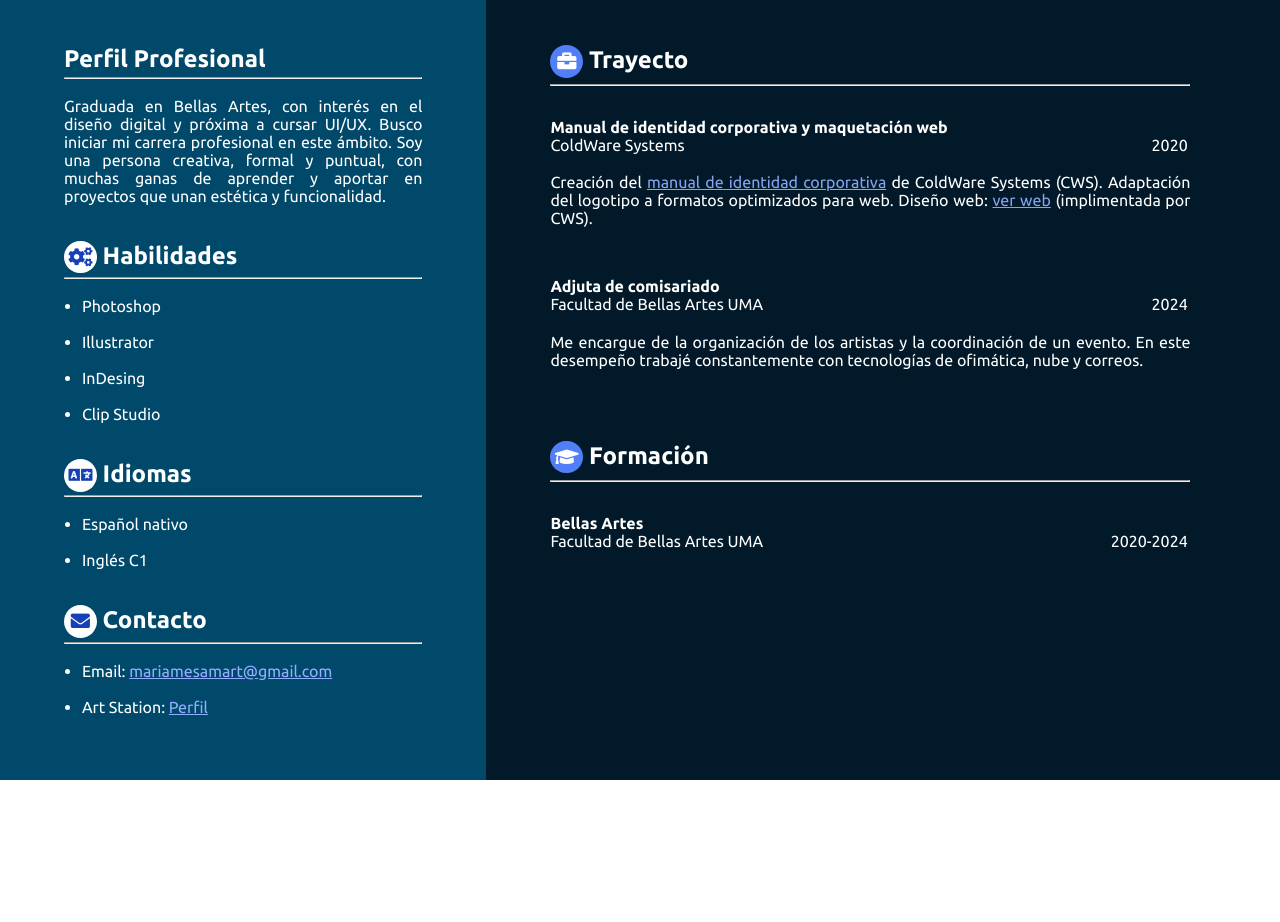
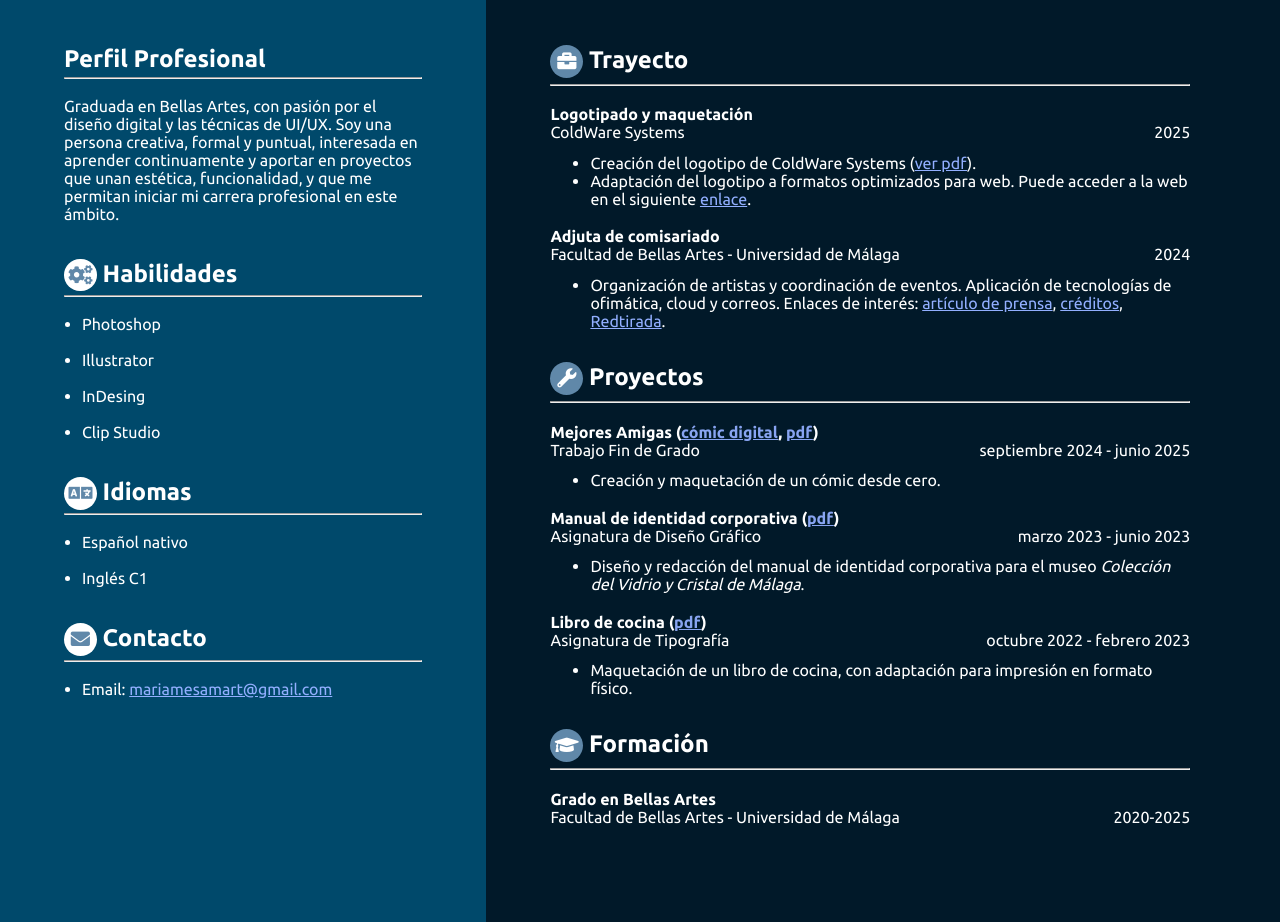
Before and after one commit to amrria/Curriculum, a plain HTML site: page index.html in a window 1280 px wide. Shown: the part 329-1251 px from the top of the page. Before the commit the page ends 1109 px from the top, so only its background shows below. Drawn offline with Linux system fonts and the light colour scheme.

Commit message:
Improving style and content

```diff
--- a/index.html
+++ b/index.html
@@ -1,12 +1,14 @@
 <!DOCTYPE html>
 <html lang="es">
+
 <head>
     <meta charset="UTF-8">
     <meta name="viewport" content="width=device-width, initial-scale=1.0">
     <title>Curriculum Vitae</title>
-    <link rel="stylesheet" href="style.css">
+    <link rel="stylesheet" href="styles.css">
     <link rel="stylesheet" href="https://cdnjs.cloudflare.com/ajax/libs/font-awesome/5.15.4/css/all.min.css">
 </head>
+
 <body>
     <div class="container">
         <div class="cabecera">
@@ -23,7 +25,10 @@
                 <hr>
                 <br>
                 <p class="carta_presentacion">
-                    Graduada en Bellas Artes, con interés en el diseño digital y próxima a cursar UI/UX. Busco iniciar mi carrera profesional en este ámbito. Soy una persona creativa, formal y puntual, con muchas ganas de aprender y aportar en proyectos que unan estética y funcionalidad.
+                    Graduada en Bellas Artes, con pasión por el diseño digital y las técnicas de UI/UX. Soy una persona
+                    creativa, formal y puntual, interesada en aprender continuamente y aportar en proyectos que unan
+                    estética, funcionalidad, y que me permitan iniciar
+                    mi carrera profesional en este ámbito.
                 </p>
                 <br>
                 <br>
@@ -57,38 +62,110 @@
                 <ul>
                     <li>Email: <a href="mailto:mariamesamart@gmail.com">mariamesamart@gmail.com</a></li>
                     <br>
-                    <li>Art Station: <a href="#">Perfil</a></li>
                 </ul>
 
             </section>
             <section class="experiencia">
+                <div class="experiencia-element">
+                    <h3> <i class="fas fa-briefcase"></i> Trayecto</h3>
+                    <hr>
+                    <div class="experiencia-element-content">
+                        <div class="experiencia-item">
+                            <h4>Logotipado y maquetación</h4>
+                            <div class="course-info">
+                                <div class="nombre_empresa">ColdWare Systems</div>
+                                <div class="año_puesto">2025</div>
+                            </div>
+                            <ul class="descripcion_puesto">
+                                <li>Creación del logotipo de ColdWare Systems (<a href="resources/logos.pdf"
+                                        target="_blank">ver
+                                        pdf</a>).</li>
+                                <li>Adaptación del logotipo a formatos optimizados para web. Puede acceder a la web en
+                                    el
+                                    siguiente <a href="https://www.coldware-systems.com" target="_blank">enlace</a>.
+                                </li>
+                            </ul>
+                        </div>
+                        <div class="experiencia-item">
+                            <h4>Adjuta de comisariado</h4>
+                            <div class="course-info">
+                                <div class="nombre_empresa">Facultad de Bellas Artes - Universidad de Málaga</div>
+                                <div class="año_puesto">2024</div>
+                            </div>
+                            <ul class="descripcion_puesto">
+                                <li>Organización de artistas y coordinación de eventos. Aplicación de tecnologías de
+                                    ofimática,
+                                    cloud y correos. Enlaces de interés: <a
+                                        href="https://www.uma.es/sala-de-prensa/noticias/redtirada-nueva-muestra-en-la-sala-de-exposiciones-del-rectorado-de-la-uma/"
+                                        target="_blank">artículo de prensa</a>, <a href="" target="_blank">créditos</a>,
+                                    <a href="https://www.umaeditorial.uma.es/libro/redtirada_2688/"
+                                        target="_blank">Redtirada</a>.
+                                </li>
+                            </ul>
+                        </div>
 
-                <h3> <i class="fas fa-briefcase"></i>  Trayecto</h3>
-                <hr>
-                <h4>Manual de identidad corporativa y maquetación web</h4>
-                <div class="nombre_empresa">ColdWare Systems</div>
-                <div class="año_puesto">2020</div>
-                <p class="descripcion_puesto">Creación del <a href="resources/manual de identidad CWS.pdf">manual de identidad corporativa</a> de ColdWare Systems (CWS). Adaptación del logotipo a formatos optimizados para web. Diseño web: <a href="https://www.coldware-systems.com">ver web</a> (implimentada por CWS).</p>
-                <br>
-                <h4>Adjuta de comisariado</h4>
-                <div class="nombre_empresa">Facultad de Bellas Artes UMA</div>
-                <div class="año_puesto">2024</div>
-                <p class="descripcion_puesto">Me encargue de la organización de los artistas y la coordinación de un evento. En este desempeño trabajé constantemente con tecnologías de ofimática, nube y correos.</p>
-                <br>
-
-                <br>
-                <br>
-                <br>
-
-                <h3><i class="fas fa-graduation-cap"></i>  Formación</h3>
-                <hr>
-                <h4>Bellas Artes</h4>
-                <div class="nombre_empresa">Facultad de Bellas Artes UMA</div>
-                <div class="año_puesto">2020-2024</div>
-                <br>
-
+                    </div>
+                </div>
+                <div class="experiencia-element">
+                    <h3><i class="fas fa-wrench"></i> Proyectos</h3>
+                    <hr>
+                    <div class="experiencia-element-content">
+                        <div class="experiencia-item">
+                            <h4>Mejores Amigas
+                                (<a href="https://heyzine.com/flip-book/a0c487e6d7.html" target="_blank">cómic digital</a>,
+                                <a href="https://drive.google.com/file/d/1E2uiRnr90JCQ1JwA0MlqMx2DyCh2tHNv/view?usp=sharing" target="_blank">pdf</a>)
+                            </h4>
+                            <div class="course-info">
+                                <div class="nombre_empresa">Trabajo Fin de Grado</div>
+                                <div class="año_puesto">septiembre 2024 - junio 2025</div>
+                            </div>
+                            <ul class="descripcion_puesto">
+                                <li> Creación y maquetación de un cómic desde cero.
+                                </li>
+                            </ul>
+                        </div>
+                        <div class="experiencia-item">
+                            <h4>Manual de identidad corporativa (<a href="resources/manual identidad corporativa.pdf"
+                                    target="_blank">pdf</a>)</h4>
+                            <div class="course-info">
+                                <div class="nombre_empresa">Asignatura de Diseño Gráfico</div>
+                                <div class="año_puesto">marzo 2023 - junio 2023</div>
+                            </div>
+                            <ul class="descripcion_puesto">
+                                <li>Diseño y redacción del manual de identidad corporativa para el museo <span
+                                        class="nombre-propio">Colección del Vidrio y Cristal de Málaga</span>.
+                                </li>
+                            </ul>
+                        </div>
+                        <div class="experiencia-item">
+                            <h4>Libro de cocina (<a href="resources/libro.pdf#page=3" target="_blank">pdf</a>)</h4>
+                            <div class="course-info">
+                                <div class="nombre_empresa">Asignatura de Tipografía</div>
+                                <div class="año_puesto">octubre 2022 - febrero 2023</div>
+                            </div>
+                            <ul class="descripcion_puesto">
+                                <li>Maquetación de un libro de cocina, con adaptación para impresión en formato físico.
+                                </li>
+                            </ul>
+                        </div>
+                    </div>
+                </div>
+                <div class="experiencia-element">
+                    <h3><i class="fas fa-graduation-cap"></i> Formación</h3>
+                    <hr>
+                    <div class="experiencia-element-content">
+                        <div class="experiencia-item">
+                            <h4>Grado en Bellas Artes</h4>
+                            <div class="course-info">
+                                <div class="nombre_empresa">Facultad de Bellas Artes - Universidad de Málaga</div>
+                                <div class="año_puesto">2020-2025</div>
+                            </div>
+                        </div>
+                    </div>
+                </div>
             </section>
         </div>
     </div>
 </body>
+
 </html>
--- a/style.css
+++ /dev/null
@@ -1,213 +0,0 @@
-@import url('https://fonts.googleapis.com/css?family=Ubuntu:400,700');
-
-* {
-  margin: 0;
-  padding: 0;
-}
-
-body {
-  background-color: #fff;
-  color: #fff;
-  font-family: 'Ubuntu', sans-serif;
-}
-
-header {
-  text-align: center;
-  background-color: #0034f1;
-}
-
-header h1,
-header h2 {
-  font-weight: normal;
-  line-height: 1;
-}
-
-header h2 {
-  margin-top: 5px;
-  opacity: 0.5;
-}
-
-h1{
-  font-size: 4em;
-}
-
-h2{
-  font-size: 1.5em;
-}
-
-
-h3{
-  font-size: 1.5em;
-  margin-bottom: 1%;
-}
-
-h4{
-  margin-top: 5%;
-}
-
-a:any-link{
-  color: #88a4f1;
-}
-
-li a:any-link{
-  color: #92afff;
-}
-
-.habilidades i{
-    font-size: 0.8em;
-    color: #1641b6;
-    background: #fff;
-    border-radius: 2em;
-    padding: 2px;
-    width: 1.5em;
-    height: 1.5em;
-    text-align: center;
-    vertical-align: center;
-    line-height: 1.5em;
-}
-
-.experiencia i{
-    font-size: 0.8em;
-    color: #fff;
-    background: #527ef8;
-    border-radius: 2em;
-    padding: 2px;
-    width: 1.5em;
-    height: 1.5em;
-    text-align: center;
-    vertical-align: center;
-    line-height: 1.5em;
-}
-
-
-.container{
-  background-color: #011929;
-  margin: 0 auto;
-   position: relative;
-  z-index: 1;
-}
-
-.cabecera{
-  position: relative;
-}
-
-.cabecera::before {
- content: '';
-  position: absolute;
-  top: 0;
-  left: 0;
-  width: 100%;
-  height: 100%;
-  background-image: url('img/fondo_cabecera_cv.png'); /* Reemplaza 'ruta_de_la_imagen.jpg' con la ruta de tu imagen */
-  background-size: cover;
-  background-repeat: no-repeat;
-  opacity: 0.3; /* Opacidad del 50% para la imagen de fondo */
-  z-index: -1; /* Coloca el pseudo-elemento detrás del contenido del contenedor */
-}
-
-.contenedor_foto_perfil img{
-  width: 100%; /* La imagen ocupa el 100% del ancho del contenedor */
-  height: auto; /* Altura automática para mantener la proporción */
-  display: block; /* La imagen se comporta como un bloque para evitar espacio adicional */
-}
-
-.nombre_puesto{
-  display: inline-block;
-  vertical-align: middle;
-  margin-top: 8rem;
-  margin-left: 6rem;
-  margin-bottom: 5rem;
-  text-shadow: 0px 0px 20px rgba(0, 0, 0, 0.5);
-}
-
-.contenido_cv{
-  display: flex;
-  width: 100%;
-}
-
-.habilidades{
-  display: inline-block;
-  vertical-align: top;
-  background-color: #00496b;
-  padding: 5%;
-  width: 28%;
-}
-
-.habilidades ul{
-  margin-left: 5%;
-}
-
-
-.carta_presentacion{
-  text-align: justify;
-}
-
-.grafico {
-  width: 34px; /* Modifica este valor para cambiar el tamaño del gráfico */
-  height: 34px; /* Modifica este valor para cambiar el tamaño del gráfico */
-  position: relative;
-  border-radius: 50%;
-  overflow: hidden;
-  display: inline-block;
-  vertical-align: middle;
-  margin-top: 1%;
-}
-
-.sector {
-  position: absolute;
-  top: 0;
-  left: 50%;
-  width: 50%;
-  height: 100%;
-  transform-origin: left;
-}
-
-#sector1 {
-  transform: rotate(0deg);
-  background-color: #f91c8a; /* Color del sector 1 */
-}
-
-#sector2 {
-  transform: rotate(120deg);
-  background-color: #2d0b7c; /* Color del sector 2 */
-}
-
-#sector3 {
-  transform: rotate(240deg);
-  background-color: #58d1bc; /* Color del sector 3 */
-}
-
-.habilidad{
-  display: inline-block;
-  margin-top: 1%;
-  vertical-align: middle;
-}
-
-.experiencia{
-  display: inline-block;
-  vertical-align: middle;
-  padding: 5%;
-  width: 50%;
-}
-
-.experiencia h3{
-  text-align: left;
-}
-
-.nombre_empresa{
-  display: inline-block;
-    vertical-align: top;
-    width: 50%;
-}
-
-.año_puesto{
-  display: inline-block;
-    vertical-align: top;
-    text-align: right;
-    width: 49%;
-}
-
-.descripcion_puesto{
-  margin-top:3%;
-  text-align: justify;
-}
--- /dev/null
+++ b/styles.css
@@ -0,0 +1,229 @@
+@import url('https://fonts.googleapis.com/css?family=Ubuntu:400,700');
+
+* {
+  margin: 0;
+  padding: 0;
+}
+
+body {
+  background-color: #fff;
+  color: #fff;
+  font-family: 'Ubuntu', sans-serif;
+}
+
+header {
+  text-align: center;
+  background-color: #0034f1;
+}
+
+header h1,
+header h2 {
+  font-weight: normal;
+  line-height: 1;
+}
+
+header h2 {
+  margin-top: 5px;
+  opacity: 0.5;
+}
+
+h1{
+  font-size: 4em;
+}
+
+h2{
+  font-size: 1.5em;
+}
+
+h3{
+  font-size: 1.5em;
+  margin-bottom: 1%;
+}
+
+.experiencia-element {
+  margin-bottom: 5%;
+}
+
+.experiencia-element-content, .experiencia-item {
+  margin-top: 3%;
+}
+
+a:any-link{
+  color: #88a4f1;
+}
+
+li a:any-link{
+  color: #92afff;
+}
+
+.habilidades i{
+    font-size: 0.8em;
+    color: #6088a9;
+    background: #fff;
+    border-radius: 2em;
+    padding: 2px;
+    width: 1.5em;
+    height: 1.5em;
+    text-align: center;
+    vertical-align: center;
+    line-height: 1.5em;
+}
+
+.experiencia i{
+    font-size: 0.8em;
+    color: #fff;
+    background: #6088a9;
+    border-radius: 2em;
+    padding: 2px;
+    width: 1.5em;
+    height: 1.5em;
+    text-align: center;
+    vertical-align: center;
+    line-height: 1.5em;
+}
+
+
+.container{
+  background-color: #011929;
+  margin: 0 auto;
+   position: relative;
+  z-index: 1;
+}
+
+.cabecera{
+  position: relative;
+}
+
+.cabecera::before {
+ content: '';
+  position: absolute;
+  top: 0;
+  left: 0;
+  width: 100%;
+  height: 100%;
+  background-color: #6088a9; /* Reemplaza 'ruta_de_la_imagen.jpg' con la ruta de tu imagen */
+  background-size: cover;
+  background-repeat: no-repeat;
+  z-index: -1; /* Coloca el pseudo-elemento detrás del contenido del contenedor */
+}
+
+.contenedor_foto_perfil img{
+  width: 100%; /* La imagen ocupa el 100% del ancho del contenedor */
+  height: auto; /* Altura automática para mantener la proporción */
+  display: block; /* La imagen se comporta como un bloque para evitar espacio adicional */
+}
+
+.nombre_puesto{
+  display: inline-block;
+  vertical-align: middle;
+  margin-top: 8rem;
+  margin-left: 6rem;
+  margin-bottom: 5rem;
+  text-shadow: 0px 0px 20px rgba(0, 0, 0, 0.5);
+}
+
+.contenido_cv{
+  display: flex;
+  width: 100%;
+}
+
+.habilidades{
+  display: inline-block;
+  vertical-align: top;
+  background-color: #00496b;
+  padding: 5%;
+  width: 28%;
+}
+
+.habilidades ul{
+  margin-left: 5%;
+}
+
+
+.carta_presentacion{
+  text-align: left;
+}
+
+.grafico {
+  width: 34px; /* Modifica este valor para cambiar el tamaño del gráfico */
+  height: 34px; /* Modifica este valor para cambiar el tamaño del gráfico */
+  position: relative;
+  border-radius: 50%;
+  overflow: hidden;
+  display: inline-block;
+  vertical-align: middle;
+  margin-top: 1%;
+}
+
+.sector {
+  position: absolute;
+  top: 0;
+  left: 50%;
+  width: 50%;
+  height: 100%;
+  transform-origin: left;
+}
+
+#sector1 {
+  transform: rotate(0deg);
+  background-color: #f91c8a; /* Color del sector 1 */
+}
+
+#sector2 {
+  transform: rotate(120deg);
+  background-color: #2d0b7c; /* Color del sector 2 */
+}
+
+#sector3 {
+  transform: rotate(240deg);
+  background-color: #58d1bc; /* Color del sector 3 */
+}
+
+.habilidad{
+  display: inline-block;
+  margin-top: 1%;
+  vertical-align: middle;
+}
+
+.experiencia{
+  display: inline-block;
+  vertical-align: middle;
+  padding: 5%;
+  width: 50%;
+}
+
+.experiencia h3{
+  text-align: left;
+}
+
+.course-info {
+  display: flex;
+  justify-content: space-between; /* Pushes items to edges */
+  align-items: flex-start; /* Aligns to top */
+  width: 100%;
+}
+
+.nombre_empresa{
+  display: inline-block;
+  vertical-align: top;
+  width: 55%;
+}
+
+.año_puesto{
+  display: inline-block;
+  vertical-align: top;
+  text-align: right;
+  width: 40%;
+}
+
+.descripcion_puesto{
+  margin-top:2%;
+  text-align: left;
+  list-style-type: disc; /* or square/circle depending on preference */
+  margin-left: 20px; /* Ensures indentation */
+  padding-left: 20px;
+}
+
+.nombre-propio {
+  font-style: italic;
+}
```
Also changed, not shown: 4 other files.
